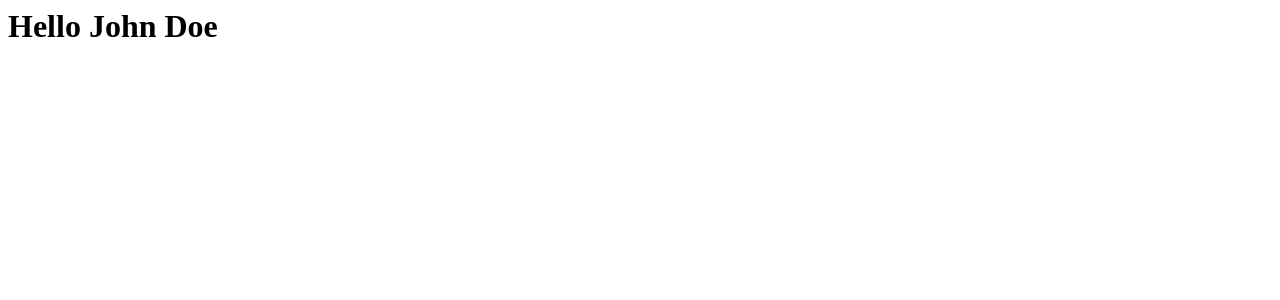
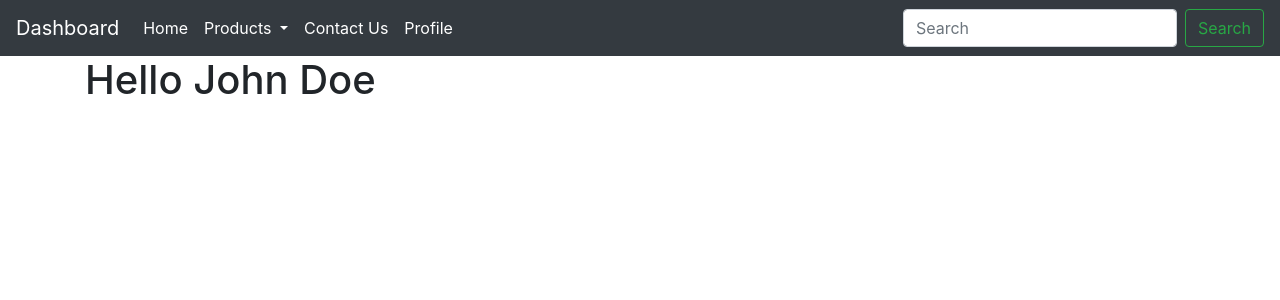
Before and after one commit to osk4r8088/dashboard-template_flask, a Flask app: page / in a window 1280 px wide. Shown: the top 300 px of the page. Run offline with Flask 3, Linux system fonts and the light colour scheme.

Commit message:
Initial commit

```diff
--- a/main.py
+++ b/main.py
@@ -1,4 +1,7 @@
 from flask import Flask, render_template
+from flask_wtf import FlaskForm
+from wtforms import StringField, SubmitField
+from wtforms.validators import DataRequired
 
 app = Flask(__name__)
 
@@ -18,6 +21,13 @@ def index():
 def user(name):
     return render_template("user.html", username=name)
 
+# CRF Token for forms (important / secret)
+app.config['SECRET_KEY'] = "THISisSUPPOSEDtobeAkeyforhidingFormsubmitionsfromhackersCHANGEthisL8ron"
+
+# Create form class
+# class NamerForm(FlaskForm):
+    # name =
+    # submit =
 
 #404 page not found
 @app.errorhandler(404)
--- /dev/null
+++ b/templates/base.html
@@ -0,0 +1,30 @@
+<!doctype html>
+<html lang="en">
+  <head>
+    <!-- Required meta tags -->
+    <meta charset="utf-8">
+    <meta name="viewport" content="width=device-width, initial-scale=1, shrink-to-fit=no">
+
+    <!-- Bootstrap CSS -->
+    <link rel="stylesheet" href="https://cdn.jsdelivr.net/npm/bootstrap@4.1.3/dist/css/bootstrap.min.css" integrity="sha384-MCw98/SFnGE8fJT3GXwEOngsV7Zt27NXFoaoApmYm81iuXoPkFOJwJ8ERdknLPMO" crossorigin="anonymous">
+
+    <title>Dashboard</title>
+  </head>
+  <body>
+    {%include 'navbar.html' %}
+
+    <div class="container">
+        {% block content %}
+
+        {% endblock %}
+    </div>
+
+
+
+    <!-- Optional JavaScript -->
+    <!-- jQuery first, then Popper.js, then Bootstrap JS -->
+    <script src="https://code.jquery.com/jquery-3.3.1.slim.min.js" integrity="sha384-q8i/X+965DzO0rT7abK41JStQIAqVgRVzpbzo5smXKp4YfRvH+8abtTE1Pi6jizo" crossorigin="anonymous"></script>
+    <script src="https://cdn.jsdelivr.net/npm/popper.js@1.14.3/dist/umd/popper.min.js" integrity="sha384-ZMP7rVo3mIykV+2+9J3UJ46jBk0WLaUAdn689aCwoqbBJiSnjAK/l8WvCWPIPm49" crossorigin="anonymous"></script>
+    <script src="https://cdn.jsdelivr.net/npm/bootstrap@4.1.3/dist/js/bootstrap.min.js" integrity="sha384-ChfqqxuZUCnJSK3+MXmPNIyE6ZbWh2IMqE241rYiqJxyMiZ6OW/JmZQ5stwEULTy" crossorigin="anonymous"></script>
+  </body>
+</html>
--- a/templates/index.html
+++ b/templates/index.html
@@ -1 +1,8 @@
+
+{% extends 'base.html' %}
+
+{% block content %}
+
 <h1>Hello {{first_name}} {{last_name}}</h1>
+
+{% endblock %}
--- /dev/null
+++ b/templates/navbar.html
@@ -0,0 +1,39 @@
+<nav class="navbar navbar-expand-lg navbar-light bg-dark">
+    <a class="navbar-brand" href="{{url_for ('index')}}" style="color: white;">Dashboard</a>
+    <button class="navbar-toggler" type="button" data-toggle="collapse" data-target="#navbarSupportedContent" aria-controls="navbarSupportedContent" aria-expanded="false" aria-label="Toggle navigation">
+      <span class="navbar-toggler-icon"></span>
+    </button>
+
+    <div class="collapse navbar-collapse" id="navbarSupportedContent">
+      <ul class="navbar-nav mr-auto">
+        <li class="nav-item active">
+          <a class="nav-link" href="#" style="color: white;">Home <span class="sr-only">(current)</span></a>
+        </li>
+
+        <li class="nav-item dropdown">
+          <a class="nav-link dropdown-toggle" href="#" id="navbarDropdown" role="button" data-toggle="dropdown" aria-haspopup="true" aria-expanded="false" style="color: white;">
+            Products
+          </a>
+          <div class="dropdown-menu bg-dark" aria-labelledby="navbarDropdown">
+            <a class="dropdown-item" href="#" style="color: white;">Our services</a>
+            <a class="dropdown-item" href="#" style="color: white;">Pricing</a>
+            <div class="dropdown-divider"></div>
+            <a class="dropdown-item" href="#" style="color: white;">Store</a>
+
+            <li class="nav-item">
+                <a class="nav-link" href="#" style="color: white;">Contact Us</a>
+              </li>
+
+            <li class="nav-item">
+                <a class="nav-link" href="{{url_for ('user', name='John')}}" style="color: white;">Profile</a>
+              </li>
+
+          </div>
+        </li>
+      </ul>
+      <form class="form-inline my-2 my-lg-0">
+        <input class="form-control mr-sm-2" type="search" placeholder="Search" aria-label="Search">
+        <button class="btn btn-outline-success my-2 my-sm-0" type="submit">Search</button>
+      </form>
+    </div>
+</nav>
```
Also changed, not shown: templates/404.html (+8 -0 lines), templates/500.html (+11 -1 lines), templates/user.html (+7 -0 lines), 1 other file.
